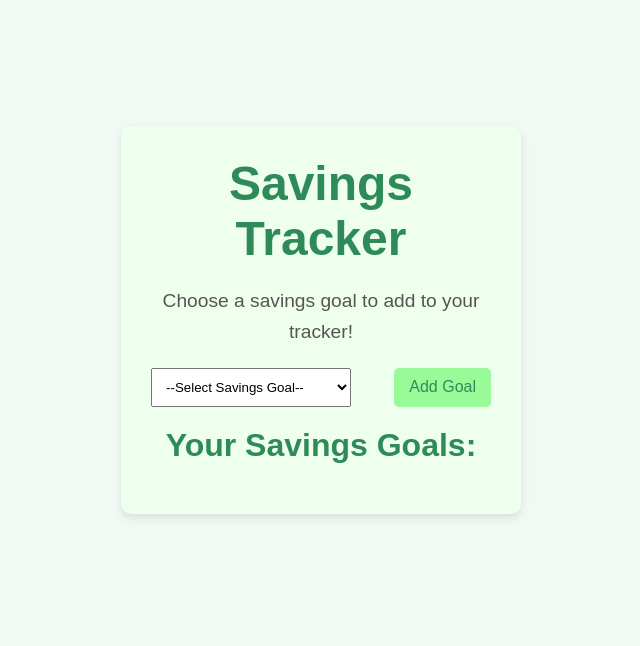
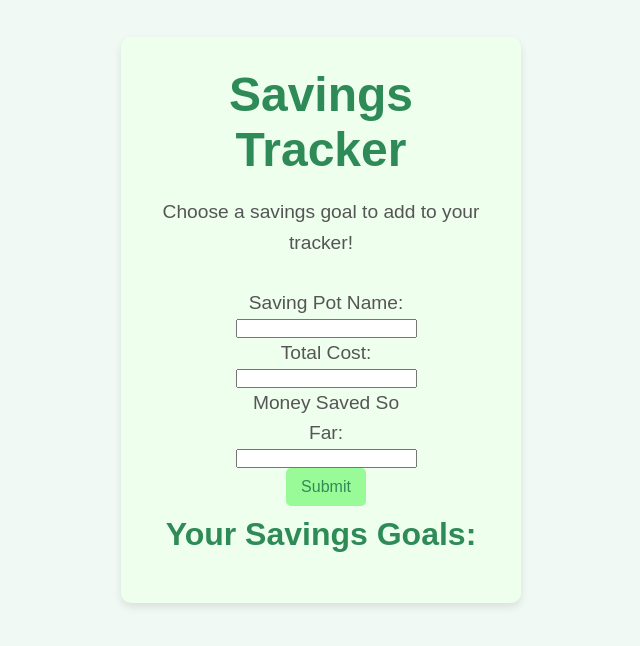
Before and after one commit to OdeonHill/whack_project, a Flask app: page /tracker in a window 1280 px wide. Shown: the part 112-758 px from the top of the page, without its empty margins (319-959 px from the left). Run offline with Flask 3, Linux system fonts and the light colour scheme; a user stored in the database is signed in.

Commit message:
edited tracker

```diff
--- a/website_code/templates/tracker.html
+++ b/website_code/templates/tracker.html
@@ -16,15 +16,16 @@
         <h1 class="main-header">Savings Tracker</h1>
         <p class="main-paragraph">Choose a savings goal to add to your tracker!</p>
         <!-- Savings Goal Selector -->
-        <div class="goal-selector">
-            <select id="goal-select">
-                <option value="">--Select Savings Goal--</option>
-                <option value="Save for a Phone">Save for a Phone</option>
-                <option value="Save for a Laptop">Save for a Laptop</option>
-                <option value="Save for a Car">Save for a Car</option>
-            </select>
-            <button id="add-btn" class="login-btn">Add Goal</button>
-        </div>
+        <form id="goal-select">
+        <label class="main-paragraph" for="name">Saving Pot Name: </label>
+        <input type="text" id="name" name="name" required>
+        <label class="main-paragraph" for="cost">Total Cost:</label>
+        <input type="number" id="cost" name="cost" required>
+        <label class="main-paragraph" for="saved">Money Saved So Far:</label>
+        <input type="number" id="saved" name="saved" required>
+
+        <button id="add-btn" class="login-btn"type="button">Submit</button>
+    </form>
         <!-- List of Added Goals -->
         <h2>Your Savings Goals:</h2>
         <ul id="goal-list">
@@ -36,22 +37,22 @@
     <script>
         // Function to add a selected goal to the list
         document.getElementById('add-btn').addEventListener('click', function() {
-            var select = document.getElementById('goal-select');
-            var selectedGoal = select.value;
-            if (selectedGoal !== "") {
-                addGoalToList(selectedGoal);
+            var name = document.getElementById('name').value;
+            var cost = document.getElementById('cost').value;
+            var saved = document.getElementById('saved').value;
+            if (name !== "" && cost >= 0 && saved >=0) {
+                addGoalToList(name, cost, saved);
                 // Clear the select field after adding the goal
-                select.value = "";
             } else {
                 alert("Please select a savings goal to add!");
             }
         });
 
         // Function to add a goal to the list dynamically
-        function addGoalToList(goal) {
+        function addGoalToList(name, cost, saved) {
             var list = document.getElementById('goal-list');
             var listItem = document.createElement('li');
-            listItem.textContent = goal;
+            listItem.textContent = name;
 
             // Create a remove button for each goal
             var removeButton = document.createElement('button');
@@ -90,6 +91,7 @@
 
         #goal-select {
             padding: 10px;
+            margin-left:75px;
             width: 200px;
         }
 
```
